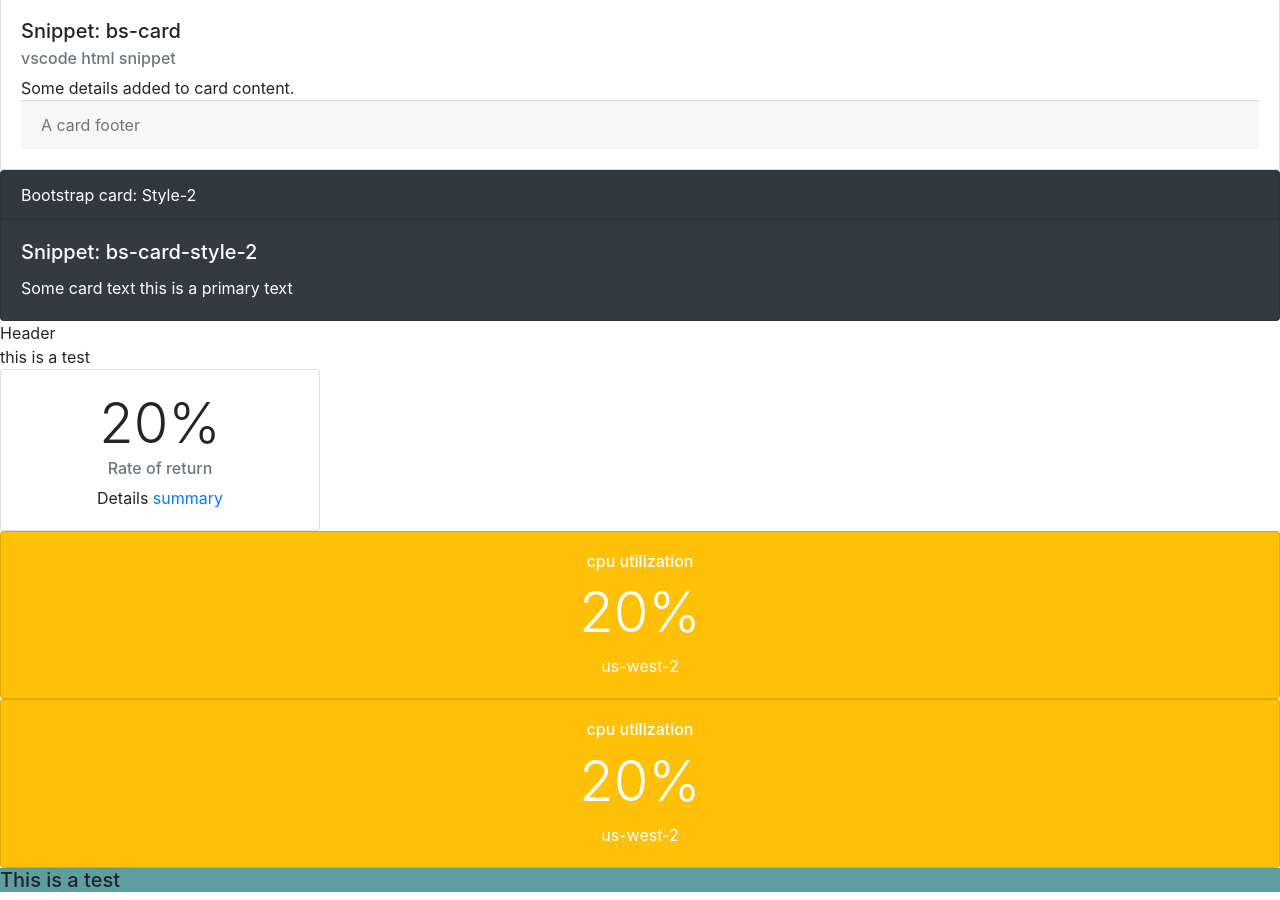
After one commit to bdastur/buidler, a Flask app: page /cards in a window 1280 px wide. The commit adds this page. Shown: the part 1010-1910 px from the top of the page. Run offline with Flask 2, Linux system fonts and the light colour scheme; some libraries are stand-ins or nearby versions.

Commit message:
Add cards page

```diff
--- a/sandbox/app.py
+++ b/sandbox/app.py
@@ -28,6 +28,10 @@ def handle_layouts():
 def handle_tables():
     return render_template('tables.html')
 
+@app.route("/cards")
+def handle_cards():
+    return render_template('cards.html')
+
 @app.route("/dashboard1")
 def handle_sample_dashboard():
     return render_template("dashboard1.html")
--- /dev/null
+++ b/sandbox/templates/cards.html
@@ -0,0 +1,122 @@
+<html>
+    <head>
+        <!-- bs-stylesheets -->
+        <meta charset='utf-8'>
+        <meta name='viewport' content='width=device-width, initial-scale=1, shrink-to-fit=no'>
+
+        <link rel='stylesheet' href='https://maxcdn.bootstrapcdn.com/bootstrap/4.0.0/css/bootstrap.min.css' integrity='sha384-Gn5384xqQ1aoWXA+058RXPxPg6fy4IWvTNh0E263XmFcJlSAwiGgFAW/dAiS6JXm' crossorigin='anonymous'>
+        <link href='https://fonts.googleapis.com/css?family=Roboto' rel='stylesheet'>
+        <link href='https://stackpath.bootstrapcdn.com/font-awesome/4.7.0/css/font-awesome.min.css'
+         rel='stylesheet'
+         integrity='sha384-wvfXpqpZZVQGK6TAh5PVlGOfQNHSoD2xbE+QkPxCAFlNEevoEH3Sl0sibVcOQVnN'
+         crossorigin='anonymous'>
+        <!-- bs-stylesheets end -->
+        <!-- custom-stylesheets -->
+        <link rel='stylesheet' type='text/css' href="{{ url_for('static',
+            filename='css/shared.css') }}">
+        <link rel='stylesheet' type='text/css' href="{{ url_for('static',
+            filename='css/layouts.css') }}">
+        <link rel='stylesheet' type='text/css' href="{{ url_for('static',
+            filename='css/navbars.css') }}">
+        <link rel='stylesheet' type='text/css' href="{{ url_for('static',
+            filename='css/tabs.css') }}">
+        <link rel='stylesheet' type='text/css' href="{{ url_for('static',
+            filename='css/cards.css') }}">
+        <link rel='stylesheet' type='text/css' href="{{ url_for('static',
+            filename='css/custom.css') }}">
+        <!-- custom-stylesheets end -->
+
+    </head>
+    <body>
+        <!-- custom-grid-layout-1 -->
+        <div class='grid-layout-1 c4 gap-5px'>
+            <div class='gelem r1r2  colored-lite'>
+                <!-- bs-card -->
+                <div class='card'>
+                    <div class='card-header'>Bootstrap card: Style -1</div>
+                    <img class='card-img-top' src='https://hips.hearstapps.com/hmg-prod.s3.amazonaws.com/images/dog-puppy-on-garden-royalty-free-image-1586966191.jpg' alt='Card image cap'>
+                    <div class='card-body'>
+                        <h5 class='card-title'>Snippet: bs-card</h5>
+                        <h6 class='card-subtitle mb-2 text-muted'>vscode html snippet</h6>
+                        Some details added to card content.
+                        <div class='card-footer text-muted'>A card footer</div>
+                    </div>
+                </div>
+                <!-- bs-card end -->
+            </div>
+            <div class='gelem r1r2  colored-lite'>
+                <!-- bs-card style-2-->
+                <div class='card text-white bg-dark'>
+                    <div class='card-header'>Bootstrap card: Style-2</div>
+                    <div class='card-body'>
+                        <h5 class='card-title'>Snippet: bs-card-style-2</h5>
+                        <p class='card-text'>Some card text this is a primary text</p>
+                    </div>
+                </div>
+                <!-- bs-card-style-2 end -->
+            </div>
+            <div class='gelem r1r2  colored-lite'>
+                <div class="custom-card-1">
+                    <div class="custom-card-header-1 custom-font-1">Header</div>
+                    <div class="custom-card-body">
+                        this is a test
+                    </div>
+                </div>
+            </div>
+            <div class='gelem r1r2  colored-lite fixed-row-height'>
+                <!-- bs-card -->
+                <div class='card text-center noborder colored-lite fixed-row-height' style='width: 20rem'>
+                    <div class='card-body'>
+                        <h4 class="display-4">20%</h4>
+                        <h6 class='card-subtitle mb-2 text-muted'>
+                            Rate of return
+                        </h6>
+                        Details
+                        <a href='#'' class='card-link'>summary</a>
+                    </div>
+                </div>
+                <!-- bs-card end -->
+            </div>
+            <div class='gelem c1c2 r2r4 colored-lite'>
+                <!-- bs-card style-2-->
+                <div class='card text-white text-center bg-warning'>
+                    <div class='card-body'>
+                        <h6>cpu utilization</h6>
+                        <h5 class='display-4'>20%</h5>
+                        <p class='card-text'>us-west-2</p>
+                    </div>
+                </div>
+                <!-- bs-card-style-2 end -->
+            </div>
+            <div class='gelem c2c4 r2r4 colored-lite'>
+                <!-- bs-card style-3-->
+                <div class='card text-white text-center bg-warning'>
+                    <div class='card-body'>
+                        <h6>cpu utilization</h6>
+                        <h5 class='display-4'>20%</h5>
+                        <p class='card-text'>us-west-2</p
+                    </div>
+                </div>
+                <!-- bs-card-style-3 end -->
+            </div>
+            <div class='gelem c1c5 colored-lite'>
+                <h5 style="background-color:cadetblue">This is a test </h5>
+            </div>
+
+        </div>
+        <!-- custom-grid-layout-1 end -->
+
+
+        <!-- bs-src -->
+        <script src='https://code.jquery.com/jquery-3.2.1.slim.min.js' integrity='sha384-KJ3o2DKtIkvYIK3UENzmM7KCkRr/rE9/Qpg6aAZGJwFDMVNA/GpGFF93hXpG5KkN' crossorigin='anonymous'></script>
+        <script src='https://cdnjs.cloudflare.com/ajax/libs/popper.js/1.12.9/umd/popper.min.js' integrity='sha384-ApNbgh9B+Y1QKtv3Rn7W3mgPxhU9K/ScQsAP7hUibX39j7fakFPskvXusvfa0b4Q' crossorigin='anonymous'></script>
+        <script src='https://maxcdn.bootstrapcdn.com/bootstrap/4.0.0/js/bootstrap.min.js' integrity='sha384-JZR6Spejh4U02d8jOt6vLEHfe/JQGiRRSQQxSfFWpi1MquVdAyjUar5+76PVCmYl' crossorigin='anonymous'></script>
+        <!-- bs-src end -->
+        <script type='text/javascript'
+        src="{{ url_for('static', filename='js/builder/components.js') }}"></script>
+        <script type='text/javascript'
+        src="{{ url_for('static', filename='js/Chart.min.js') }}"></script>
+    </body>
+
+
+</html>
--- a/sandbox/templates/index.html
+++ b/sandbox/templates/index.html
@@ -17,5 +17,10 @@
                     Dashboard-1
                 </a>
             </li>
+            <li>
+                <a href="{{ url_for('handle_cards') }}">
+                    Cards
+                </a>
+            </li>
     </body>
 </html>
```
Also changed, not shown: csslibs/cards.css (+40 -0 lines), csslibs/layouts.css (+8 -11 lines), csslibs/shared.css (+17 -0 lines), vscode_snippets/html.json (+41 -12 lines).
